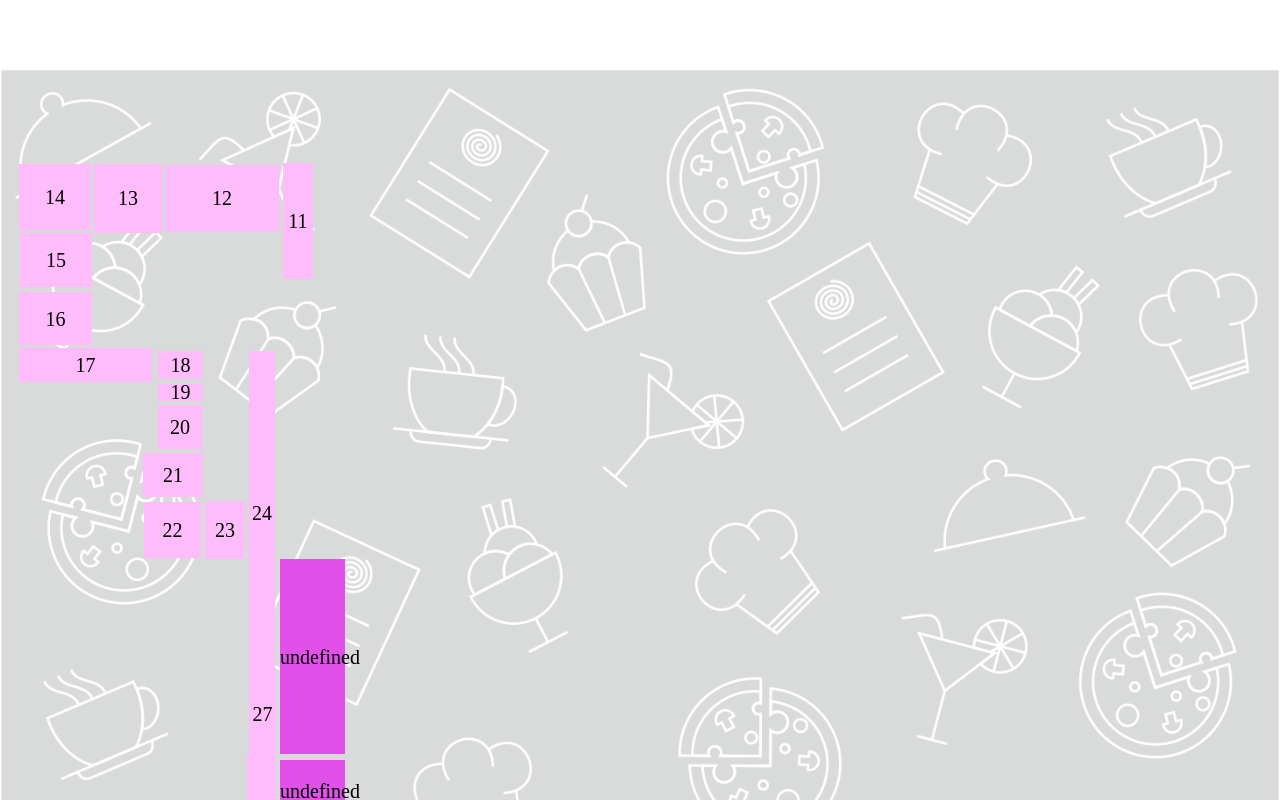
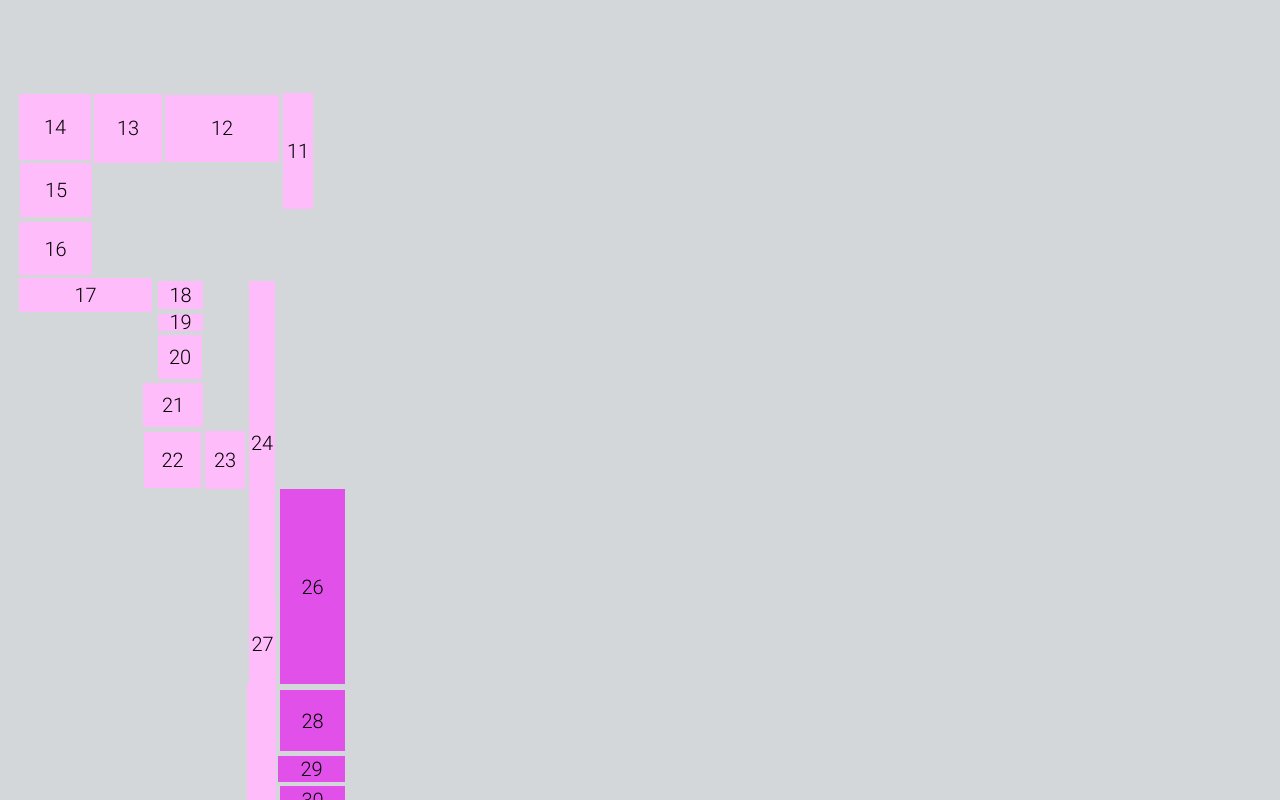
Before and after one commit to iunki/hermitage-map, a plain HTML site: page index.html in a window 1280 px wide. Drawn offline with Linux system fonts and the light colour scheme.

Commit message:
rooms wip

```diff
--- /dev/null
+++ b/css/fonts.css
@@ -0,0 +1,9 @@
+@font-face {
+    font-family: 'Roboto-Thin';
+    src:  url('../fonts/Roboto-Thin.ttf')  format('truetype');
+}
+
+@font-face {
+    font-family: 'Roboto-Light';
+    src:  url('../fonts/Roboto-Light.ttf')  format('truetype');
+}
--- a/css/lines.css
+++ b/css/lines.css
@@ -4,12 +4,7 @@ body {
     overflow: hidden;
     height: 100%;
     width: 100%;
-
-}
-
-.frame{
-    height: 1000px;
-    width: 1000px;
+    font-family: Roboto-Light, serif;
 }
 
 #img-container {
@@ -19,7 +14,6 @@ body {
     height: 100%;
     overflow: hidden;
     background-size: cover;
-    margin-top: 70px;
 }
 
 #img-container #img-construct {
@@ -51,7 +45,8 @@ body {
 }
 
 .bg-pattern {
-    background: url(/img/pattern-gray.png);
-    -webkit-background-size: cover;
-    background-size: cover;
+    /*background: url(/img/pattern-gray.png);*/
+    background-color: #D3D7DA;
+    /*-webkit-background-size: cover;*/
+    /*background-size: cover;*/
 }
--- a/index.html
+++ b/index.html
@@ -11,6 +11,7 @@
     <script src="js/e-smart-zoom-jquery.min.js"></script>
     <script src="js/map.js"></script>
     <link rel="stylesheet" href="/css/normalize.css">
+    <link rel="stylesheet" href="css/fonts.css">
     <link rel="stylesheet" href="css/lines.css">
 </head>
 <body>
--- a/js/map.js
+++ b/js/map.js
@@ -5,12 +5,12 @@ var linesArrObj = [];
 
 var getRooms = function (callback) {
     /*$.getJSON('http://localhost/rooms.json', function(data) {
-        linesArrObj = data;
-        callback();
-    });*/
+     linesArrObj = data;
+     callback();
+     });*/
     linesArrObj = [
         {
-
+            "room": 40,
             "id": 165,
             "top": "1031px",
             "left": "137px",
@@ -99,6 +99,7 @@ var getRooms = function (callback) {
             }
         },
         {
+            "room": 32,
             "id": 160,
             "top": "880px",
             "left": "280px",
@@ -127,6 +128,7 @@ var getRooms = function (callback) {
             }
         },
         {
+            "room": 30,
             "id": 158,
             "top": "786px",
             "left": "280px",
@@ -184,6 +186,7 @@ var getRooms = function (callback) {
             }
         },
         {
+            "room": 31,
             "id": 159,
             "top": "819px",
             "left": "280px",
@@ -418,6 +421,7 @@ var getRooms = function (callback) {
             }
         },
         {
+            "room": 48,
             "id": 168,
             "top": "1010px",
             "left": "17px",
@@ -446,34 +450,7 @@ var getRooms = function (callback) {
             }
         },
         {
-            "id": 166,
-            "top": "982px",
-            "left": "90px",
-            "color": "rgb(244, 231, 106)",
-            "template_id": 28,
-            "transform": "none",
-            "z_index": null,
-            "width": "42px",
-            "height": "23px",
-            "project_id": 4,
-            "type_id": 1,
-            "name": null,
-            "type": {
-                "id": 1,
-                "type": "object"
-            },
-            "template": {
-                "id": 28,
-                "json": "{\"selector\":[\"floor\"],\"arrayObj\":[{\"selector\":\"main-color\"}]}",
-                "category_id": 5,
-                "type_id": 1,
-                "template_category": {
-                    "id": 5,
-                    "icon": "\/img\/wall.svg"
-                }
-            }
-        },
-        {
+            "room": 39,
             "id": 163,
             "top": "960px",
             "left": "158px",
@@ -560,6 +537,7 @@ var getRooms = function (callback) {
             }
         },
         {
+            "room": 46,
             "id": 164,
             "top": "983px",
             "left": "136px",
@@ -588,6 +566,7 @@ var getRooms = function (callback) {
             }
         },
         {
+            "room": 26,
             "id": 154,
             "top": "489px",
             "left": "280px",
@@ -704,6 +683,7 @@ var getRooms = function (callback) {
             }
         },
         {
+            "room": 28,
             "id": 156,
             "top": "690px",
             "left": "280px",
@@ -732,6 +712,7 @@ var getRooms = function (callback) {
             }
         },
         {
+            "room": 29,
             "id": 157,
             "top": "756px",
             "left": "278px",
@@ -819,6 +800,7 @@ var getRooms = function (callback) {
             }
         },
         {
+            "room": 47,
             "id": 167,
             "top": "982px",
             "left": "16px",
@@ -826,7 +808,7 @@ var getRooms = function (callback) {
             "template_id": 28,
             "transform": "none",
             "z_index": null,
-            "width": "71px",
+            "width": "117px",
             "height": "23px",
             "project_id": 4,
             "type_id": 1,
@@ -877,6 +859,7 @@ var getRooms = function (callback) {
             }
         },
         {
+            "room": 49,
             "id": 169,
             "top": "1068px",
             "left": "17px",
@@ -905,6 +888,7 @@ var getRooms = function (callback) {
             }
         },
         {
+            "room": 50,
             "id": 170,
             "top": "1135px",
             "left": "18px",
@@ -933,6 +917,7 @@ var getRooms = function (callback) {
             }
         },
         {
+            "room": 51,
             "id": 171,
             "top": "1133px",
             "left": "50px",
@@ -961,6 +946,7 @@ var getRooms = function (callback) {
             }
         },
         {
+            "room": 38,
             "id": 162,
             "top": "918px",
             "left": "157px",
@@ -989,6 +975,7 @@ var getRooms = function (callback) {
             }
         },
         {
+            "room": 53,
             "id": 173,
             "top": "1159px",
             "left": "143px",
@@ -1017,6 +1004,7 @@ var getRooms = function (callback) {
             }
         },
         {
+            "room": 54,
             "id": 174,
             "top": "1157px",
             "left": "184px",
@@ -1045,6 +1033,7 @@ var getRooms = function (callback) {
             }
         },
         {
+            "room": 56,
             "id": 176,
             "top": "915px",
             "left": "323px",
@@ -1073,6 +1062,7 @@ var getRooms = function (callback) {
             }
         },
         {
+            "room": 52,
             "id": 172,
             "top": "1158px",
             "left": "111px",
@@ -1101,6 +1091,7 @@ var getRooms = function (callback) {
             }
         },
         {
+            "room": 55,
             "id": 175,
             "top": "917px",
             "left": "281px",
@@ -1129,6 +1120,7 @@ var getRooms = function (callback) {
             }
         },
         {
+            "room": 57,
             "id": 177,
             "top": "939px",
             "left": "395px",
@@ -1157,6 +1149,7 @@ var getRooms = function (callback) {
             }
         },
         {
+            "room": 58,
             "id": 178,
             "top": "916px",
             "left": "420px",
@@ -1185,6 +1178,7 @@ var getRooms = function (callback) {
             }
         },
         {
+            "room": 59,
             "id": 179,
             "top": "992px",
             "left": "419px",
@@ -1213,6 +1207,7 @@ var getRooms = function (callback) {
             }
         },
         {
+            "room": 60,
             "id": 180,
             "top": "1040px",
             "left": "420px",
@@ -1241,6 +1236,7 @@ var getRooms = function (callback) {
             }
         },
         {
+            "room": 61,
             "id": 181,
             "top": "1091px",
             "left": "390px",
@@ -1269,6 +1265,7 @@ var getRooms = function (callback) {
             }
         },
         {
+            "room": 62,
             "id": 182,
             "top": "1098px",
             "left": "447px",
@@ -1297,6 +1294,7 @@ var getRooms = function (callback) {
             }
         },
         {
+            "room": 68,
             "id": 184,
             "top": "1068px",
             "left": "248px",
@@ -1325,6 +1323,7 @@ var getRooms = function (callback) {
             }
         },
         {
+            "room": 69,
             "id": 185,
             "top": "1134px",
             "left": "221px",
@@ -1353,6 +1352,7 @@ var getRooms = function (callback) {
             }
         },
         {
+            "room": 63,
             "id": 183,
             "top": "1097px",
             "left": "511px",
@@ -1402,8 +1402,6 @@ $(function () {
 
         }, 2000);
     })
-
-
 
 
 });
@@ -1441,7 +1439,7 @@ var makeDivByObject = function (obj, index) {
     //safari !!
     $newObj.css('cursor', 'pointer');
 
-    $roomText = $('<div><span class="room-text">'+obj.room+'</span></div>');
+    $roomText = $('<div><span class="room-text">' + obj.room + /*' ' + obj.id +*/ '</span></div>');
 
     $newObj.append($roomText);
 
```
Also changed, not shown: fonts/Roboto-Black.ttf (added), fonts/Roboto-BlackItalic.ttf (added), fonts/Roboto-Bold.ttf (added), fonts/Roboto-BoldItalic.ttf (added), fonts/Roboto-Italic.ttf (added), fonts/Roboto-Light.ttf (added), fonts/Roboto-LightItalic.ttf (added), fonts/Roboto-Medium.ttf (added), fonts/Roboto-MediumItalic.ttf (added), fonts/Roboto-Regular.ttf (added), fonts/Roboto-Thin.ttf (added), fonts/Roboto-ThinItalic.ttf (added).
